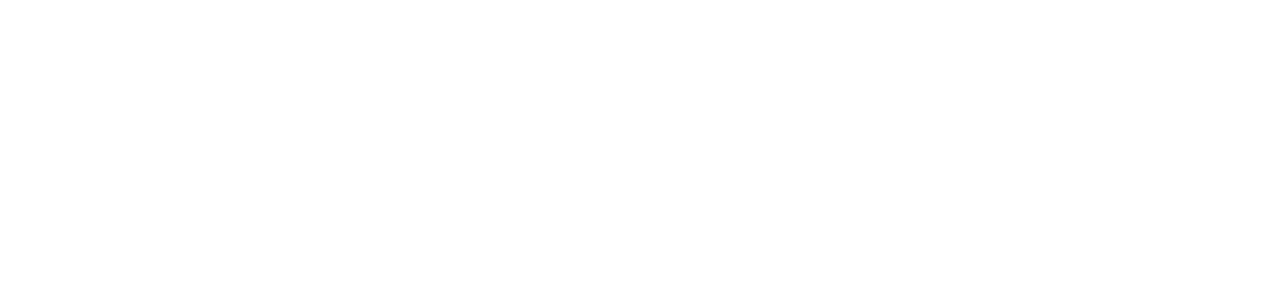
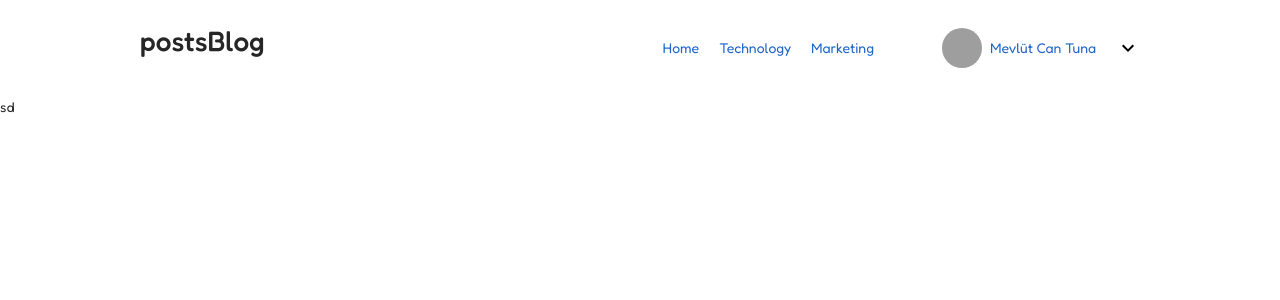
Before and after one commit to mevlutcantuna/next-fullstack-blog, a Next.js app: page / in a window 1280 px wide. Shown: the top 300 px of the page. Built offline with nearby package versions, Linux system fonts and the light colour scheme; grey boxes are pictures that could not be loaded.

Commit message:
header completed

```diff
--- /dev/null
+++ b/components/Layout.js
@@ -0,0 +1,12 @@
+import Index from "./header";
+
+const Layout = ({ children }) => {
+  return (
+    <>
+      <Index />
+      {children}
+    </>
+  );
+};
+
+export default Layout;
--- /dev/null
+++ b/components/header/PopoverContent.js
@@ -0,0 +1,21 @@
+import Logout from "../../icons/logout.js";
+
+const PopoverContent = () => {
+  return (
+    <div className="popover-content">
+      <button
+        style={{
+          display: "flex",
+          background: "none",
+          padding: "0.5rem",
+          cursor: "pointer",
+        }}
+      >
+        <Logout />
+        <span style={{ marginLeft: "0.5rem" }}>Logout</span>
+      </button>
+    </div>
+  );
+};
+
+export default PopoverContent;
--- /dev/null
+++ b/components/header/index.js
@@ -0,0 +1,59 @@
+import Link from "next/link";
+import ExpandIcon from "../../icons/expand-icon";
+import Image from "next/image";
+
+import { Button, Popover } from "antd";
+import PopoverContent from "./PopoverContent";
+
+const Index = () => {
+  return (
+    <div className="header">
+      <div className="header__container">
+        <h1 className="header__container__title">postsBlog</h1>
+        <ul className="header__container__links">
+          <li className="header__container__links__item">
+            <Link href="/">
+              <a>Home</a>
+            </Link>
+          </li>
+          <li className="header__container__links__item">
+            <Link href="/">
+              <a>Technology</a>
+            </Link>
+          </li>
+          <li className="header__container__links__item">
+            <Link href="/marketing">
+              <a>Marketing</a>
+            </Link>
+          </li>
+          <li className="header__container__links__item">
+            <Link href="/">
+              <a>
+                <div className="header__container__links__item--account">
+                  <Image
+                    width={40}
+                    height={40}
+                    alt="profil-image"
+                    src="https://cdn.pixabay.com/photo/2015/10/05/22/37/blank-profile-picture-973460_1280.png"
+                  />
+                  <span>Mevlüt Can Tuna</span>
+                </div>
+              </a>
+            </Link>
+            <Popover
+              placement="bottom"
+              content={PopoverContent}
+              trigger="click"
+            >
+              <button>
+                <ExpandIcon />
+              </button>
+            </Popover>
+          </li>
+        </ul>
+      </div>
+    </div>
+  );
+};
+
+export default Index;
--- /dev/null
+++ b/icons/expand-icon.js
@@ -0,0 +1,16 @@
+const ExpandIcon = () => {
+  return (
+    <svg
+      xmlns="http://www.w3.org/2000/svg"
+      height="24px"
+      viewBox="0 0 24 24"
+      width="24px"
+      fill="#000000"
+    >
+      <path d="M24 24H0V0h24v24z" fill="none" opacity=".87" />
+      <path d="M16.59 8.59L12 13.17 7.41 8.59 6 10l6 6 6-6-1.41-1.41z" />
+    </svg>
+  );
+};
+
+export default ExpandIcon;
--- /dev/null
+++ b/icons/logout.js
@@ -0,0 +1,21 @@
+const Logout = () => {
+  return (
+    <svg
+      xmlns="http://www.w3.org/2000/svg"
+      enable-background="new 0 0 24 24"
+      height="24px"
+      viewBox="0 0 24 24"
+      width="24px"
+      fill="#000000"
+    >
+      <g>
+        <path d="M0,0h24v24H0V0z" fill="none" />
+      </g>
+      <g>
+        <path d="M17,8l-1.41,1.41L17.17,11H9v2h8.17l-1.58,1.58L17,16l4-4L17,8z M5,5h7V3H5C3.9,3,3,3.9,3,5v14c0,1.1,0.9,2,2,2h7v-2H5V5z" />
+      </g>
+    </svg>
+  );
+};
+
+export default Logout;
--- a/next.config.js
+++ b/next.config.js
@@ -1,6 +1,9 @@
 /** @type {import('next').NextConfig} */
 const nextConfig = {
   reactStrictMode: true,
-}
+  images: {
+    domains: ["cdn.pixabay.com"],
+  },
+};
 
-module.exports = nextConfig
+module.exports = nextConfig;
--- a/package.json
+++ b/package.json
@@ -21,6 +21,7 @@
   },
   "devDependencies": {
     "eslint": "8.11.0",
-    "eslint-config-next": "12.1.0"
+    "eslint-config-next": "12.1.0",
+    "prettier": "^2.6.0"
   }
 }
--- a/pages/index.js
+++ b/pages/index.js
@@ -1,7 +1,9 @@
+import Layout from "../components/Layout";
+
 export default function Home() {
   return (
-    <div>
-
-    </div>
+    <Layout>
+      sd
+    </Layout>
   )
 }
--- a/styles/globals.css
+++ b/styles/globals.css
@@ -10,3 +10,7 @@
   outline: none;
   font-family: 'Fredoka', sans-serif;
 }
+
+.ant-popover-inner{
+  border-radius: 8px !important;
+}
--- /dev/null
+++ b/styles/header.scss
@@ -0,0 +1,49 @@
+.header{
+  display: flex;
+  align-items: center;
+
+  &__container{
+    width: 100%;
+    max-width: 1000px;
+    height: 6rem;
+    margin: auto;
+    display: flex;
+    align-items: center;
+    justify-content: space-between;
+
+    &__links{
+      display: flex;
+      align-items: center;
+      margin: 0;
+
+      &__item{
+        display: flex;
+        & a{
+          margin-right: 1.25rem;
+          color: #1f66c9;
+        }
+
+        &--account{
+          display: flex;
+          align-items: center;
+          margin-left: 3rem;
+          & img{
+            border-radius: 100%;
+          }
+
+          & span{
+            margin-left: 0.5rem;
+          }
+        }
+        & button{
+          background: none;
+          cursor: pointer;
+          display: flex;
+          align-items: center;
+        }
+      }
+    }
+
+
+  }
+}
```
Also changed, not shown: pages/_app.js (+7 -6 lines), pages/marketing.js (added, +7 -0 lines), 1 other file (tests, documents, lock files or other folders).
